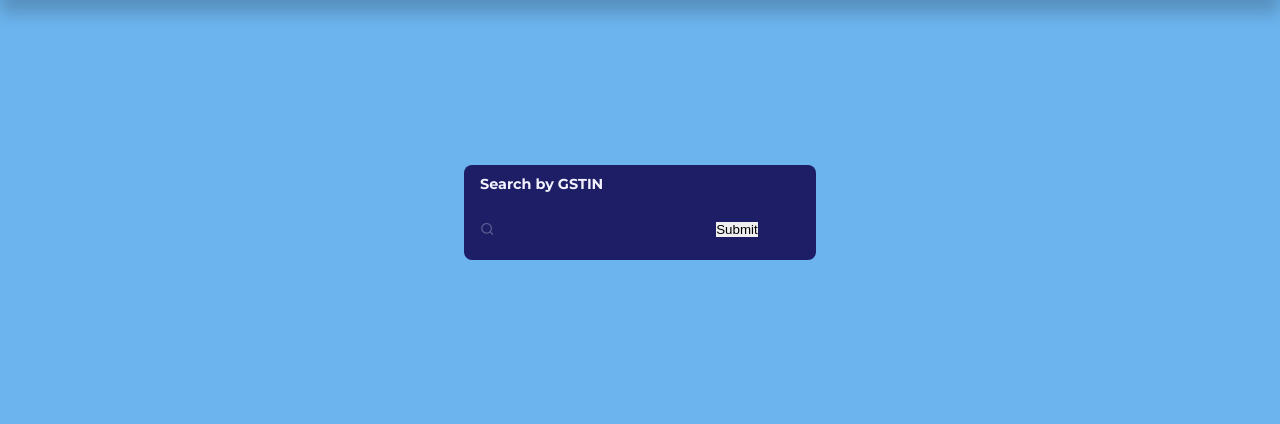
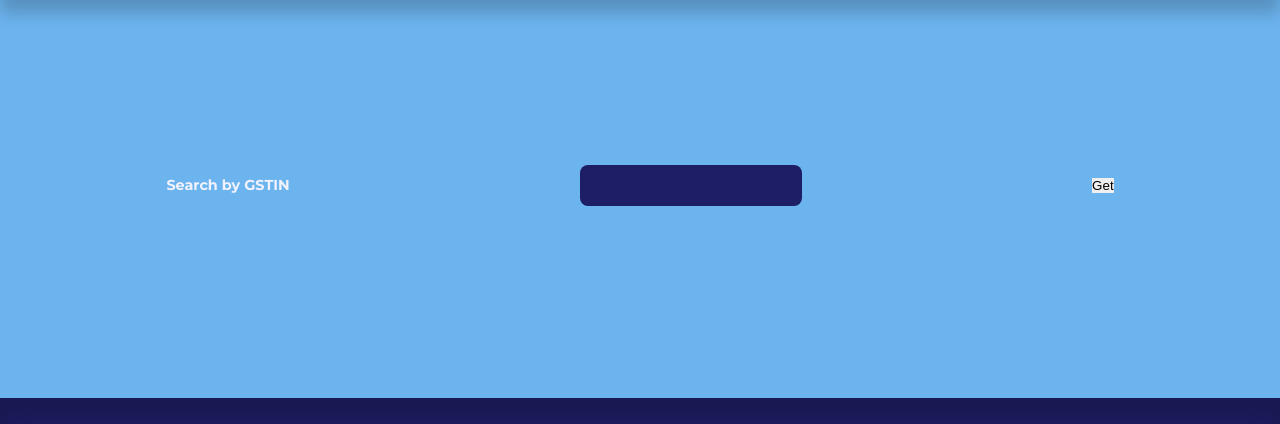
Before and after one commit to Divyashree-2001/my-static-web-app, a website: page src/search.html in a window 1280 px wide. Shown: the part 75-499 px from the top of the page. Drawn offline with nearby package versions, Linux system fonts and the light colour scheme.

Commit message:
Update search.html

```diff
--- a/src/search.html
+++ b/src/search.html
@@ -450,9 +450,9 @@ input, textarea, select {
                 <li><a href="help.html">Help</a></li>
                 <li><a href="login.html">login</a></li>
                 <li class="nav__profile">
-                <!--<div class ="avatar">
+                  <!--  <div class ="avatar">
                         <img src="./images/avatar.jpg">
-                    </div>-->
+                    </div> -->
                     <ul>
                         <li><a href="logout.html">Logout</a></li>
                     </ul>
@@ -466,19 +466,14 @@ input, textarea, select {
 
     </nav>
     <!--------------------------END OF NAV----------------------->
+    <section class="search__bar">
+            <div class="container nav__container">
+                <h4>Search by GSTIN</h4>
+                <input type="text" id="gstin" name="gstin">
+                <button id="get" onclick="get()">Get</button>
+            </div>
+    </section>
 
-    <section class="search__bar">
-        <form class="container search__bar-container">
-            <div>
-                <h4>Search by GSTIN</h4>
-            </div>
-            <div>
-                <i class="uil uil-search"></i>
-                <input type="text" id="gstin" name="gstin">
-                <button id="submit" onclick="get()">Submit</button>
-        </div>
-        </form>
-    </section>
 <!--------------------------END OF search----------------------->
 
 <script>
```
